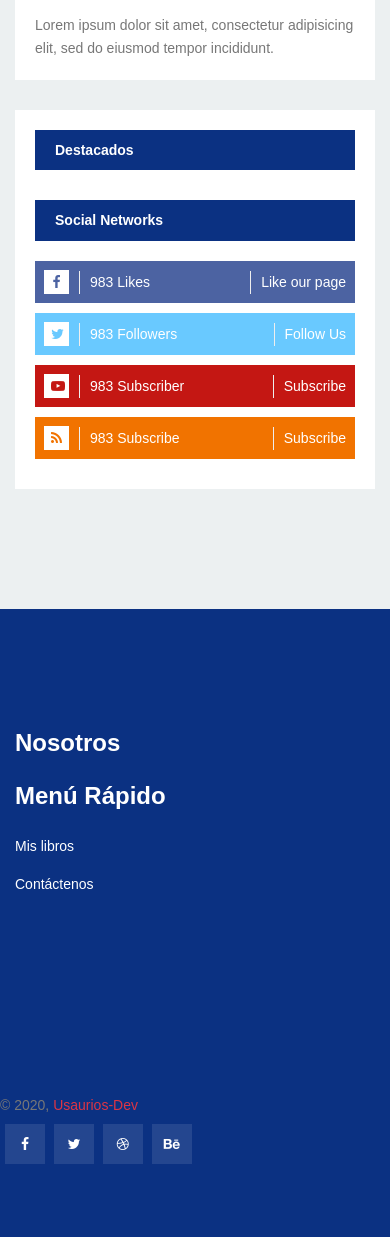
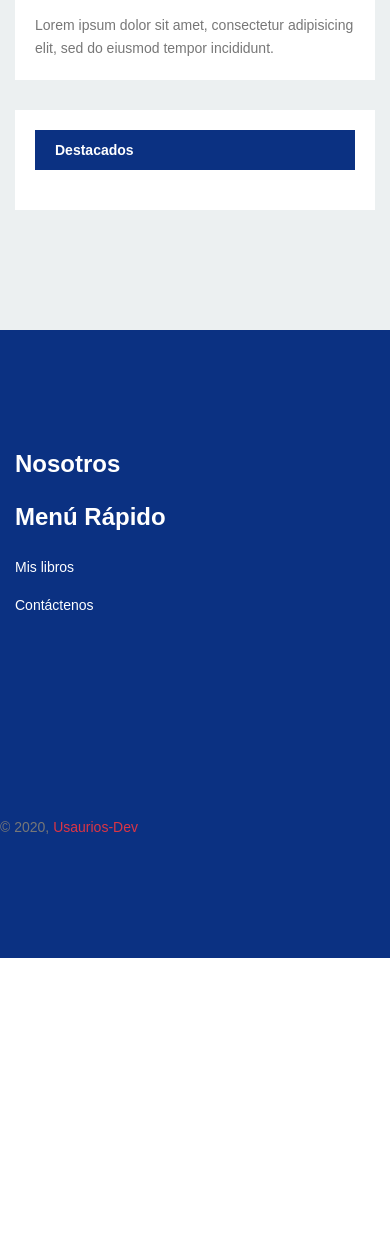
Before and after one commit to SantiBert/portal, a Django app: page / in a window 390 px wide. Shown: the part 2807-4044 px from the top of the page. After the commit the page ends 3765 px from the top, so only its background shows below. Run offline with Django 3.2, Linux system fonts and the light colour scheme; data that the repository does not hold is empty; parts of the project's set-up code (start-up, migrations or seed data) failed here and were passed over; some libraries are stand-ins or nearby versions.

Commit message:
ya casi II

```diff
--- a/core/templates/includes/lateral.html
+++ b/core/templates/includes/lateral.html
@@ -20,38 +20,5 @@
             {% endfor %}
 
         </div>
-        <div class="single-sidebar-widget social-network-widget">
-            <h6 class="title" style="background-color: #0B3182;">Social Networks</h6>
-            <ul class="social-list">
-                <li class="d-flex justify-content-between align-items-center fb">
-                    <div class="icons d-flex flex-row align-items-center">
-                        <i class="fa fa-facebook" aria-hidden="true"></i>
-                        <p>983 Likes</p>
-                    </div>
-                    <a href="#">Like our page</a>
-                </li>
-                <li class="d-flex justify-content-between align-items-center tw">
-                    <div class="icons d-flex flex-row align-items-center">
-                        <i class="fa fa-twitter" aria-hidden="true"></i>
-                        <p>983 Followers</p>
-                    </div>
-                    <a href="#">Follow Us</a>
-                </li>
-                <li class="d-flex justify-content-between align-items-center yt">
-                    <div class="icons d-flex flex-row align-items-center">
-                        <i class="fa fa-youtube-play" aria-hidden="true"></i>
-                        <p>983 Subscriber</p>
-                    </div>
-                    <a href="#">Subscribe</a>
-                </li>
-                <li class="d-flex justify-content-between align-items-center rs">
-                    <div class="icons d-flex flex-row align-items-center">
-                        <i class="fa fa-rss" aria-hidden="true"></i>
-                        <p>983 Subscribe</p>
-                    </div>
-                    <a href="#">Subscribe</a>
-                </li>
-            </ul>
-        </div>
     </div>
 </div>
--- a/core/templates/index.html
+++ b/core/templates/index.html
@@ -149,7 +149,7 @@
 					<div class="col-lg-8 post-list">
 						<!-- Start latest-post Area -->
 						<div class="latest-post-wrap">
-							<h4 class="cat-title" style="background-color: #0B3182;">Latest News</h4>
+							<h4 class="cat-title" style="background-color: #0B3182;">Ultimos artículos</h4>
 							{% for post in posts%}
 							<div class="single-latest-post row align-items-center">
 								<div class="col-lg-5 post-left">
@@ -331,12 +331,6 @@
 						document.write(new Date().getFullYear())
 					</script>,<a class="text-danger"> Usaurios-Dev</a>
 				</div>
-				<div class="col-lg-4 col-md-12 footer-social" style="position: absolute; right: 15px;">
-					<a href="#"><i class="fa fa-facebook"></i></a>
-					<a href="#"><i class="fa fa-twitter"></i></a>
-					<a href="#"><i class="fa fa-dribbble"></i></a>
-					<a href="#"><i class="fa fa-behance"></i></a>
-				</div>
 			</div>
 		</div>
 	</footer>
```
Also changed, not shown: contac/templates/contact.html (+2 -22 lines), contac/views.py (+8 -1 lines).
